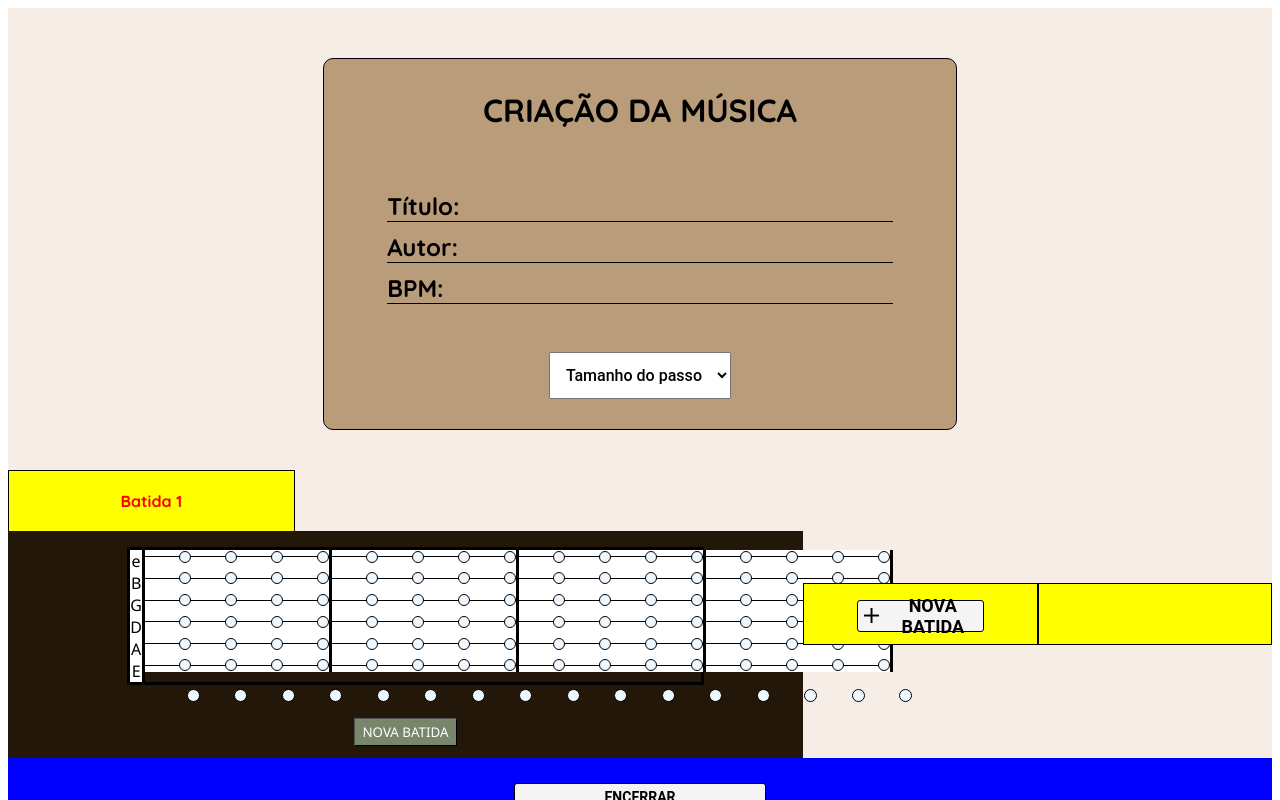
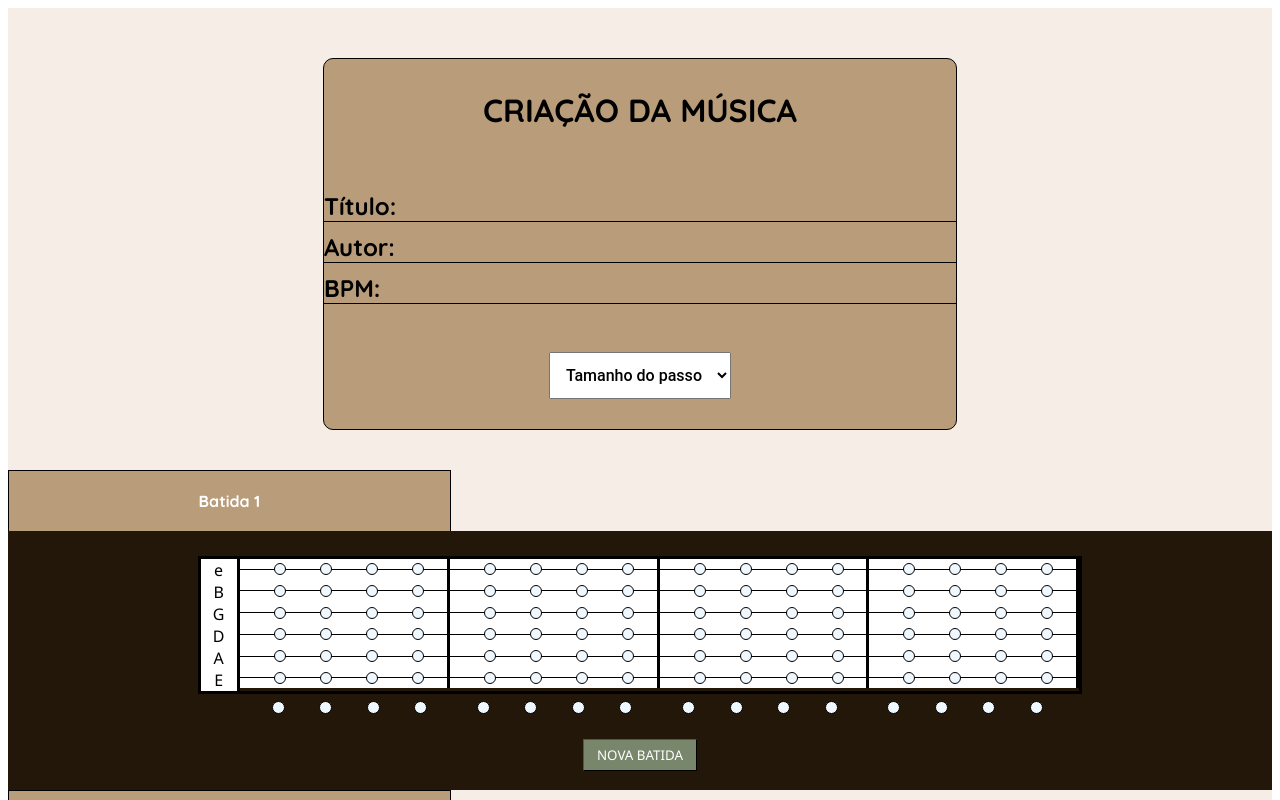
Before and after one commit to MarianaVRabelo/violaomagico-web-frontend, a React (Create React App) app: page / in a window 1280 px wide. Both pictures are taken after a click on the button "NOVA BATIDA". Shown: the top 800 px of the page. Built offline with nearby package versions, Linux system fonts and the light colour scheme.

Commit message:
ajuste do componente CreateMusicComponent

```diff
--- a/src/pages/CreateMusic/CreateMusic.js
+++ b/src/pages/CreateMusic/CreateMusic.js
@@ -127,7 +127,7 @@ const CreatedBatidaComponent = ({
 	<Tab
 		backgroundColor={backgroundColor}
 		onClick={onClick}
-		color="red"
+		color="white"
 		fontWeight="700"
 		isSelected={isSelected}
 		key={index}
--- a/src/pages/CreateMusic/Styles.js
+++ b/src/pages/CreateMusic/Styles.js
@@ -14,6 +14,7 @@ export const Paginao = styled.div`
 	-webkit-font-smoothing: antialiased;
 	-moz-osx-font-smoothing: grayscale;
 	background-color: rgba(245, 237, 230, 1);
+
 `;
 
 export const Modal = styled.div`
@@ -43,8 +44,8 @@ export const Modal = styled.div`
 `;
 
 export const Batidas = styled.div`
-	display: flex;
-	//flex-direction: column;
+	//display: flex;
+	//background-color: green;
 	align-items: center;
 	width: 100%;
 `;
@@ -55,11 +56,11 @@ export const Tab = styled.div`
 	width: 33.3%;
 	display: flex;
 	//display: inline;
-	//flex-direction: row;
+	flex-direction: row;
 	align-items: center;
 	justify-content: center;
-	//background-color: ${(props) => props.backgroundColor};
-	background-color: yellow;
+	background-color: ${(props) => props.backgroundColor};
+	//background-color: yellow;
 	color: ${(props) => props.color};
 	font-weight: ${(props) => props.fontWeight};
 	border-top: 1px solid black;
@@ -76,8 +77,8 @@ export const Tab = styled.div`
 `;
 
 export const Music = styled.div`
-	//background-color: ${Colors.darkwood};
-	background-color: blue;
+	background-color: ${Colors.darkwood};
+	//background-color: blue;
 	display: flex;
 	align-items: center;
 	flex-direction: column;
@@ -88,7 +89,7 @@ export const Music = styled.div`
 export const Data = styled.div`
 	font-size: 32px;
 	height: 100px;
-	width: 80%;
+	width: 100%;
 	row-gap: 10px;
 	display: flex;
 	flex-direction: column;
```
